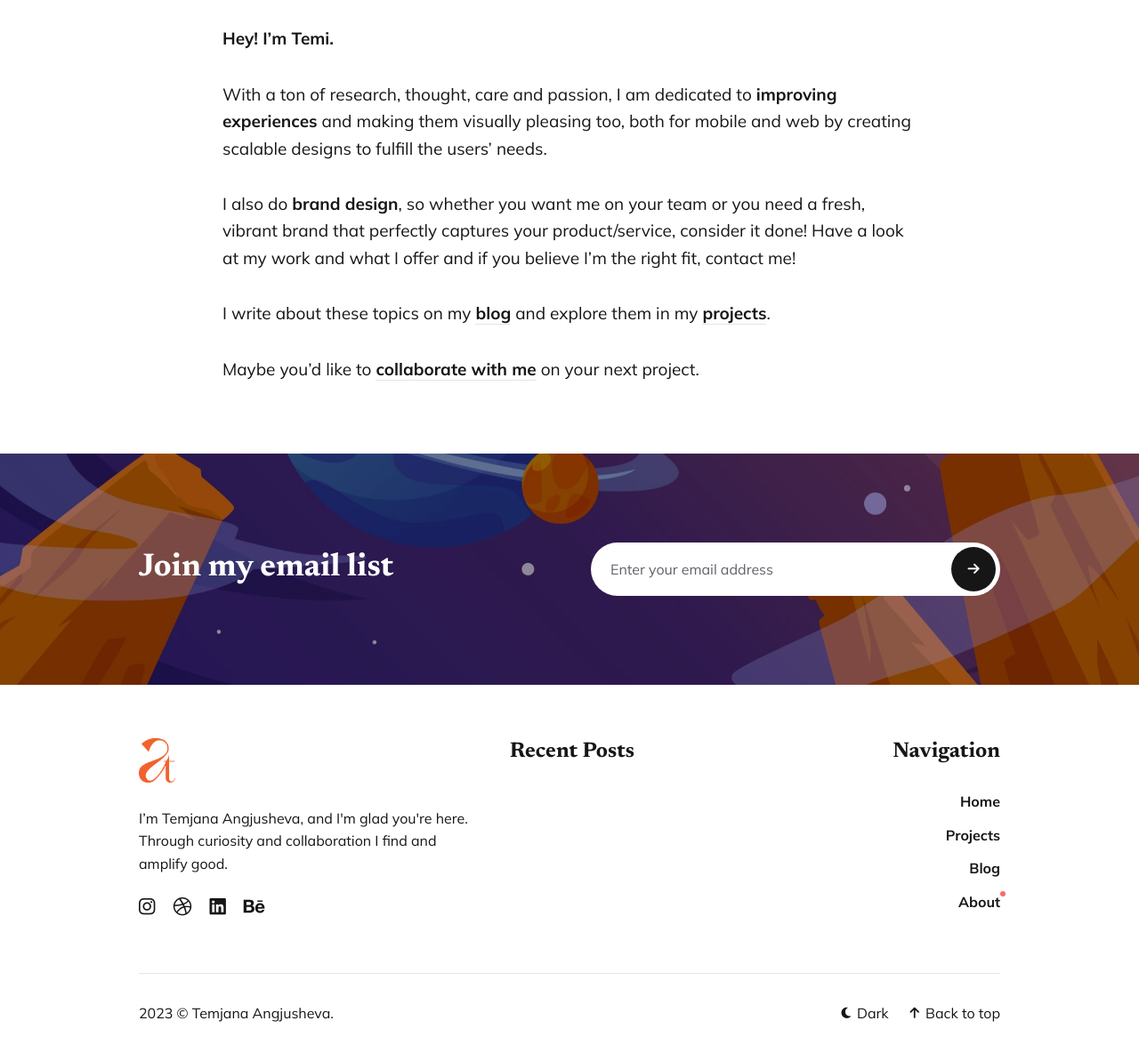
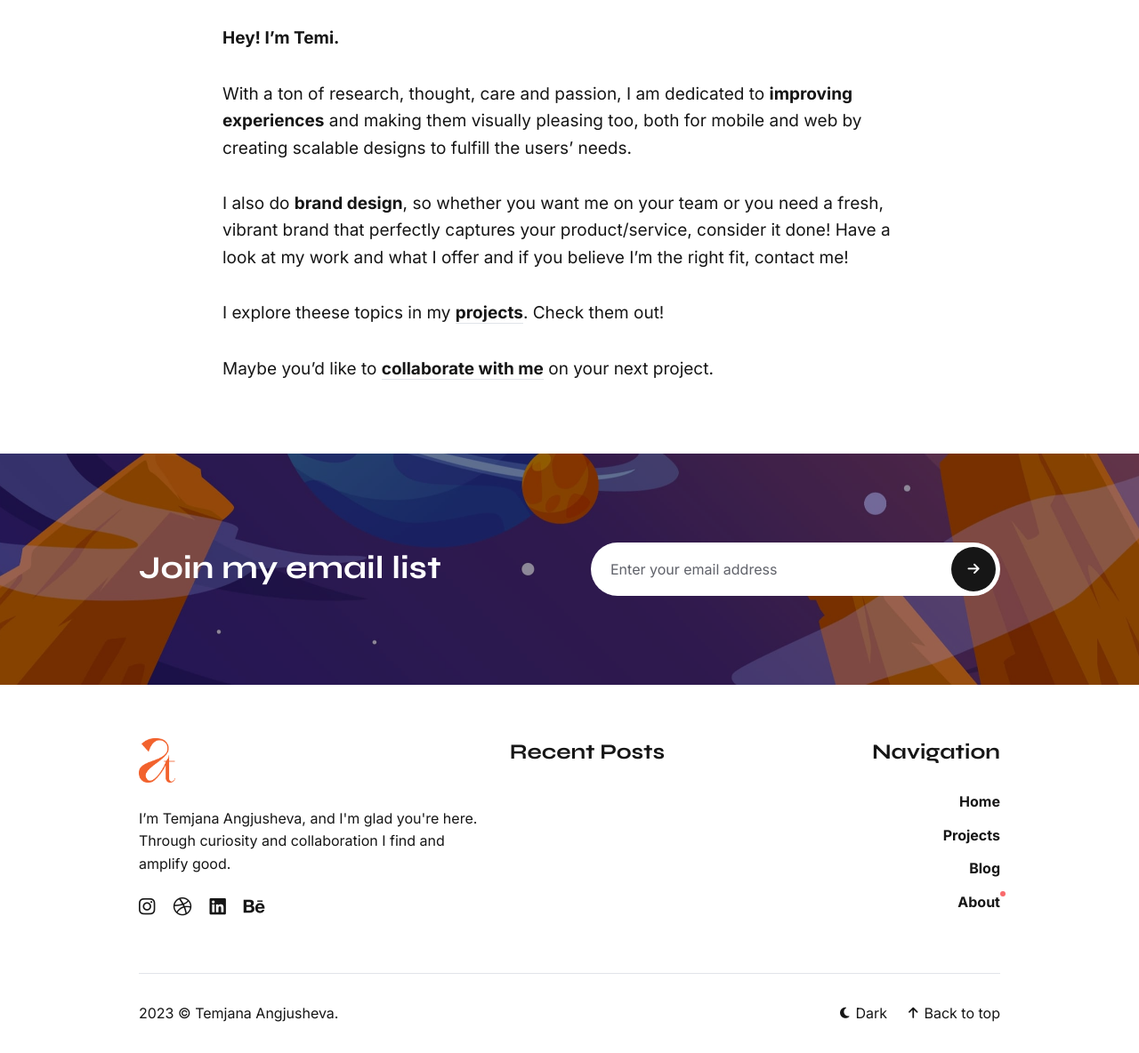
Before and after one commit to emitit/emitit, a Jekyll site: the page built from _pages/about.md, in a window 1280 px wide, cut to the strip 822-2006 px from the top of the page. Shown: the whole strip at 89% size. Built offline with Jekyll 4.4.1, drawn with Linux system fonts in a browser that asks for light colours.

Commit message:
landing page update

```diff
--- a/_data/settings.yml
+++ b/_data/settings.yml
@@ -41,7 +41,7 @@
 # Hero Settings
 hero:
   enable: true
-  hero_title: <span><i>Temi Design</i></span> # Add the "span" tag to highlight text.
+  hero_title: jhgjhghjg <span><i>Temi Design</i></span> # Add the "span" tag to highlight text.
   hero_description: by Temjana Angjusheva
   hero_image: "/images/main-image.webp" # Title background image
   hero_button_contact: Get In Touch
--- a/_includes/head.html
+++ b/_includes/head.html
@@ -23,9 +23,9 @@
   <!-- Fonts -->
   <link rel="preconnect" href="https://fonts.gstatic.com">
 
-  <link rel="preload" href="https://fonts.googleapis.com/css2?family=Mulish:wght@400;600;700&family=Newsreader:ital,opsz,wght@0,6..72,400;0,6..72,600;0,6..72,700;1,6..72,400;1,6..72,500&display=swap" as="style">
+  <link rel="preload" href="https://fonts.googleapis.com/css2?family=Inter:wght@400;600;700&family=Syne:wght@500;600;700&display=swap" as="style">
 
-  <link href="https://fonts.googleapis.com/css2?family=Mulish:wght@400;600;700&family=Newsreader:ital,opsz,wght@0,6..72,400;0,6..72,600;0,6..72,700;1,6..72,400;1,6..72,500&display=swap" rel="stylesheet">
+  <link href="https://fonts.googleapis.com/css2?family=Inter:wght@400;600;700&family=Syne:wght@500;600;700&display=swap" rel="stylesheet">
 
   <script>
     {% if site.data.settings.color_scheme == "auto" %}
--- a/_pages/about.md
+++ b/_pages/about.md
@@ -15,6 +15,6 @@
 consider it done!
 Have a look at my work and what I offer and if you believe I'm the right fit, contact me!
 
-I write about these topics on my [blog]({{site.baseurl}}/blog/) and explore them in my [projects]({{site.baseurl}}/projects/).
+I explore theese topics in my [projects]({{site.baseurl}}/projects/). Check them out!
 
 Maybe you'd like to [collaborate with me](mailto:temi.angjusheva@gmail.com) on your next project.
--- a/_sass/0-settings/_variables.scss
+++ b/_sass/0-settings/_variables.scss
@@ -19,12 +19,12 @@
 $base-font-style: normal;
 $base-font-variant: normal;
 $base-font-weight: normal;
-$base-font-family: 'Mulish', Helvetica Neue, Helvetica, Arial, sans-serif;
+$base-font-family: 'Inter', Helvetica Neue, Helvetica, Arial, sans-serif;
 $base-line-height: 1.6;
 
 // Headings
 $heading-font-weight: 700;
-$heading-font-family: 'Newsreader', 'Times New Roman', Georgia, serif;
+$heading-font-family: 'Syne', sans-serif;
 
 $font-size-h1: 36px;
 $font-size-h2: 28px;
```
